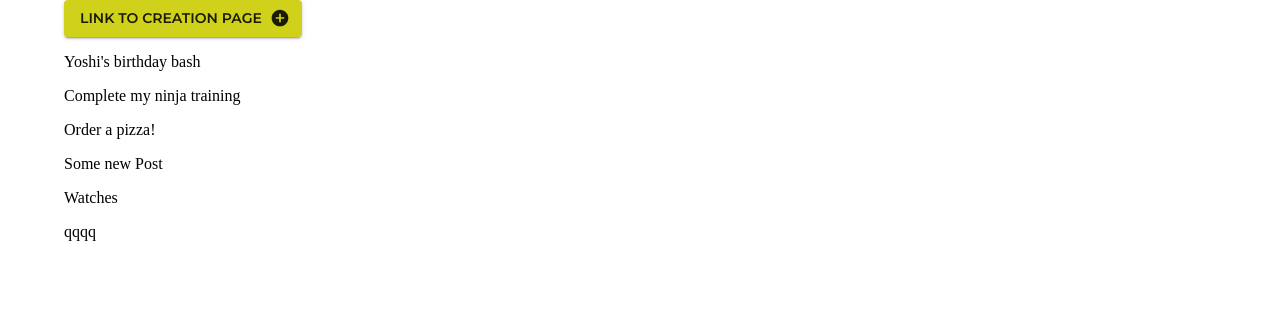
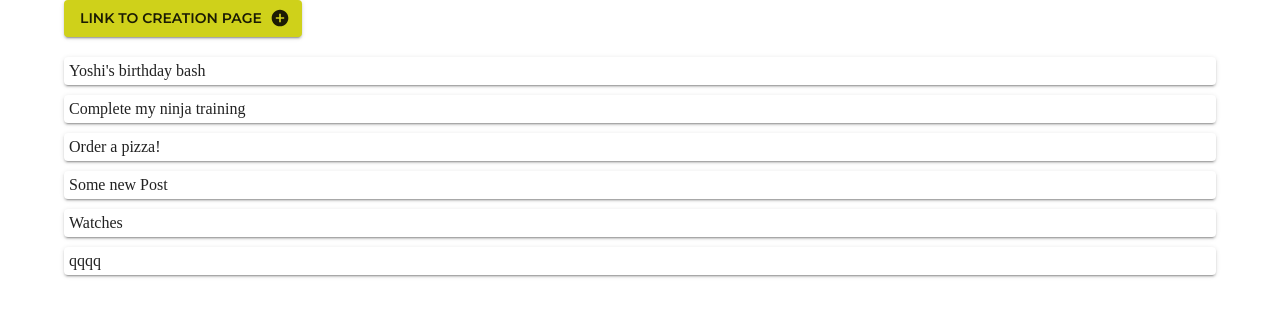
Before and after one commit to yaborodinov/MaterialUI, a React (Create React App) app: page / in a window 1280 px wide. Shown: the top 316 px of the page. Built offline with nearby package versions, Linux system fonts and the light colour scheme; data requests are answered from the project's data file.

Commit message:
Material UI Grid

```diff
--- a/src/pages/Notes.js
+++ b/src/pages/Notes.js
@@ -3,8 +3,8 @@ import { useState } from 'react';
 import Button from '@mui/material/Button';
 import AddCircleIcon from '@mui/icons-material/AddCircle';
 import Container from '@mui/material/Container';
-import { lightGreen } from '@mui/material/colors';
 import { Link } from 'react-router-dom';
+import { Grid, Paper } from '@mui/material';
 
 
 export default function Notes() {
@@ -29,9 +29,24 @@ export default function Notes() {
       Link to creation page
     </Button>
       <div>
-        {notes.map((note) => {
-          return <p key={note.id}>{note.title}</p>
-        })}
+        <Grid container sx={{margin: '20px 0'}}>
+          {notes.map((note) => {
+            return <Grid item xs={12}
+             sx={{
+              marginBottom: '10px',
+              }}
+              key={note.id}>
+              <Paper
+               elevation={2}
+                sx={{
+                  padding: '5px',
+                }}
+              >
+                {note.title}
+              </Paper>
+            </Grid>
+          })}
+        </Grid>
       </div>
     </Container>
 
```
